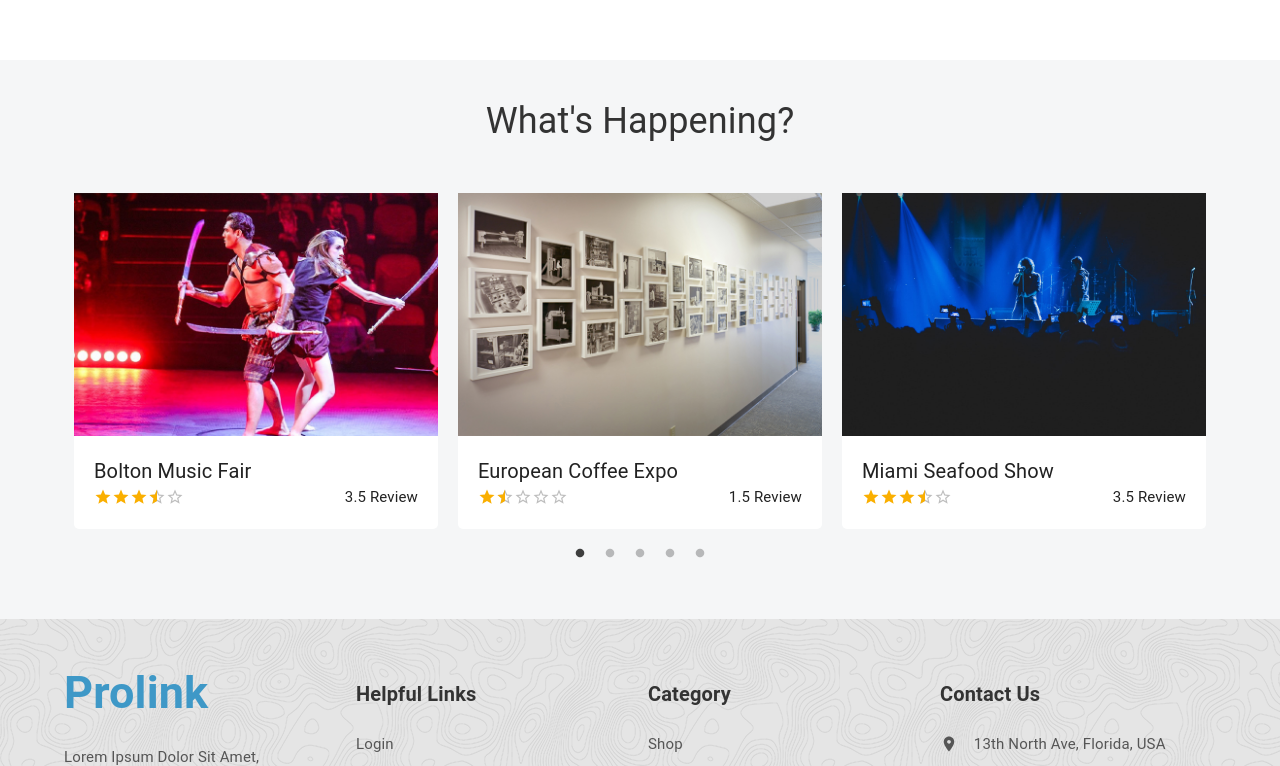
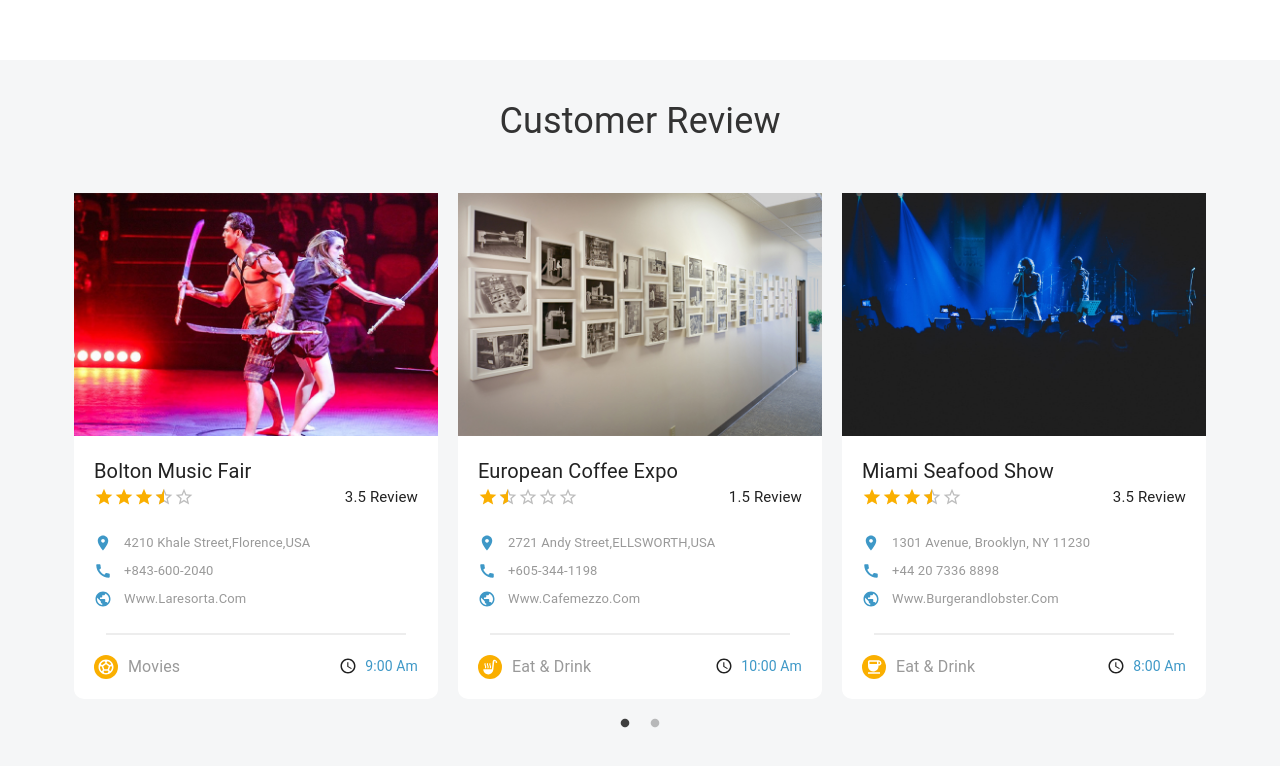
Before and after one commit to Rutubhimani28/Directory-Listing, a React (Create React App) app: page / in a window 1280 px wide. Shown: the part 1514-2280 px from the top of the page. Built offline with nearby package versions, Linux system fonts and the light colour scheme.

Commit message:
review changes

```diff
--- a/src/Pages/LandingPage/Home/home.css
+++ b/src/Pages/LandingPage/Home/home.css
@@ -61,27 +61,55 @@
   border-radius: 5px;
   margin: 20px;
   text-align: center;
+  position: relative;
+  z-index: 99;
 }
 
 .about-box svg {
   color: #3e98c7;
   font-size: 32px;
+
 }
 
 .about-box:hover svg {
   color: #fff;
+  z-index: 99;
 }
 
-.about-box:hover {
+.about-box:hover h5 {
+  color: #fff;
+}
+
+/* .about-box:hover {
   background-color: #3e98c7;
   color: #fff;
+  box-shadow: 0 26px 58px 0 rgba(0, 0, 0, .22), 0 5px 14px 0 rgba(0, 0, 0, .18);
+} */
+
+.about-box::after {
+  content: '';
+  position: absolute;
+  top: 0;
+  left: 0;
+  width: 100%;
+  height: 100%;
+  background-color: #3e98c7;
+  color: #fff;
+  transition: all 0.2s ease;
+  box-sizing: border-box;
+  transform: scale(0);
+  z-index: -1;
+}
+
+.about-box:hover::after {
+  transform: scale(1);
+  box-shadow: 0 26px 58px 0 rgba(0, 0, 0, .22), 0 5px 14px 0 rgba(0, 0, 0, .18);
 }
 
 .section-heading {
   color: #333;
   line-height: 1.2;
   padding-bottom: 40px;
-  /* margin: 0px 0px 40px 0; */
   font-weight: 400;
   text-align: center;
   font-size: 36px;
@@ -191,6 +219,31 @@
   font-size: 10px !important;
 }
 
-/* .slick-dots {
-    bottom: 0px !important;
-} */
+
+.review-text svg {
+  font-size: 18px;
+  color: #3e98c7;
+  margin-right: 12px
+}
+
+.review-text li {
+  font-size: 13px;
+  display: flex;
+  align-items: center;
+  color: #999;
+}
+
+.review-icon svg {
+  background-color: #faaf00;
+  padding: 3px;
+  border-radius: 50%;
+  color: white;
+  margin-right: 10px
+}
+
+.review-icon li {
+  font-size: 16px;
+  display: flex;
+  align-items: center;
+  color: #999;
+}
--- a/src/Pages/LandingPage/Home/review.tsx
+++ b/src/Pages/LandingPage/Home/review.tsx
@@ -1,6 +1,15 @@
 import React from "react";
 import { Container, Grid, Typography } from "@mui/material";
 import Rating from '@mui/material/Rating';
+import CallIcon from '@mui/icons-material/Call';
+import PlaceIcon from '@mui/icons-material/Place';
+import PublicIcon from '@mui/icons-material/Public';
+import AccessTimeIcon from '@mui/icons-material/AccessTime';
+import SportsSoccerIcon from '@mui/icons-material/SportsSoccer';
+import SoupKitchenIcon from '@mui/icons-material/SoupKitchen';
+import CoffeeIcon from '@mui/icons-material/Coffee';
+import MusicNoteIcon from '@mui/icons-material/MusicNote';
+import CameraAltIcon from '@mui/icons-material/CameraAlt';
 import Slider from "react-slick";
 import "slick-carousel/slick/slick.css";
 import "slick-carousel/slick/slick-theme.css";
@@ -11,35 +20,60 @@ const Review = () => {
             reviewtext: "3.5 review",
             review: 3.5,
             title: "Bolton music fair  ",
-            city: "8  Cities ~ 400 Listing",
+            icon: <SportsSoccerIcon />,
+            name: "movies",
+            time: "9:00 am",
+            moblieNo: "+843-600-2040",
+            website: "www.laresorta.com",
+            location: "4210 Khale Street,Florence,USA",
         },
         {
             img: <img src={require("../../../images/review2.jpg")} />,
             reviewtext: "1.5 review",
             review: 1.5,
             title: "European coffee expo ",
-            city: "6  Cities ~ 300 Listing",
+            icon: <SoupKitchenIcon />,
+            name: "Eat & Drink",
+            time: "10:00 am",
+            moblieNo: "+605-344-1198",
+            website: "www.cafemezzo.com",
+            location: "2721 Andy Street,ELLSWORTH,USA",
         },
         {
             img: <img src={require("../../../images/review3.jpg")} />,
             reviewtext: "3.5 review",
             review: 3.5,
             title: "Miami seafood show",
-            city: "3  Cities ~ 270 Listing",
+            icon: <CoffeeIcon />,
+            name: "Eat & Drink",
+            time: "8:00 am",
+            moblieNo: "+44 20 7336 8898",
+            website: "www.burgerandlobster.com",
+            location: "1301 Avenue, Brooklyn, NY 11230",
         },
         {
             img: <img src={require("../../../images/review4.jpg")} />,
             reviewtext: "2 review",
             review: 2,
             title: "Muay Thai Live Show",
-            city: "8  Cities ~ 500 Listing",
+            icon: <MusicNoteIcon />,
+            name: "music",
+            time: "11:00 am",
+            moblieNo: "+44 20 7336 8898",
+            website: "www.burgerandlobster.com",
+            location: "1301 Avenue, Brooklyn, NY 11230",
         },
         {
             img: <img src={require("../../../images/review5.jpg")} />,
             reviewtext: "5 review",
             review: 5,
             title: "Carolina photo exibition",
-            city: "4  Cities ~ 150 Listing",
+            icon: <CameraAltIcon />,
+            name: "Photography",
+            time: "9:00 am",
+            moblieNo: "+44 20 7336 8898",
+            website: "www.burgerandlobster.com",
+            location: "1301 Avenue, Brooklyn, NY 11230",
         },
     ];
     const settings = {
@@ -47,29 +81,42 @@ const Review = () => {
         dots: true,
         className: "sample",
         slidesToShow: 3,
-        slidesToScroll: 1,
+        slidesToScroll: 3,
     };
     return (
         <>
             <Grid sx={{ backgroundColor: "#f5f6f7", padding: "40px 0 80px 0" }}>
                 <Container>
-                    <Grid className="section-heading"> What's happening?</Grid>
+                    <Grid className="section-heading"> Customer Review</Grid>
                     <Slider {...settings}>
                         {reviewData.map((item, index) => (
                             <Grid key={index} sx={{ padding: "10px" }}>
                                 <Grid
                                     sx={{
-                                        borderRadius: "5px",
+                                        borderRadius: "10px",
                                         backgroundColor: "#fff",
-                                        textAlign: "center",
+                                        textAlign: "left",
                                     }}
                                 >
                                     <Grid>{item.img}</Grid>
                                     <Grid sx={{ fontSize: "20px", paddingTop: "10px", padding: "20px", textAlign: "left" }}>
                                         {item.title}
+                                        <Grid sx={{ display: "flex", justifyContent: "space-between", alignItems: "center", marginBottom: "20px" }}>
+                                            <Rating name="half-rating-read" defaultValue={item.review} precision={0.5} readOnly sx={{ fontSize: "20px " }} />
+                                            <Typography sx={{ fontSize: "15px " }}>{item.reviewtext}</Typography>
+                                        </Grid>
+                                        <Grid className="review-text">
+                                            <li><PlaceIcon />{item.location}</li>
+                                            <li><CallIcon />{item.moblieNo}</li>
+                                            <li><PublicIcon />{item.website}</li>
+                                        </Grid>
+                                        <Grid sx={{ border: "1px solid #ededed", margin: "20px 12px" }}></Grid>
                                         <Grid sx={{ display: "flex", justifyContent: "space-between", alignItems: "center" }}>
-                                            <Rating name="half-rating-read" defaultValue={item.review} precision={0.5} readOnly sx={{ fontSize: "18px " }} />
-                                            <Typography sx={{ fontSize: "15px " }}>{item.reviewtext}</Typography>
+                                            <Grid className="review-icon"><li>{item.icon}{item.name}</li></Grid>
+                                            <Grid sx={{ display: "flex", alignItems: "center" }}>
+                                                <AccessTimeIcon sx={{ fontSize: "18px", marginRight: "8px", marginBottom: "2px" }} />
+                                                <Typography sx={{ color: "#3e98c7", fontSize: "14px", display: "flex", alignItems: "center" }}>{item.time}</Typography>
+                                            </Grid>
                                         </Grid>
                                     </Grid>
                                 </Grid>
```
